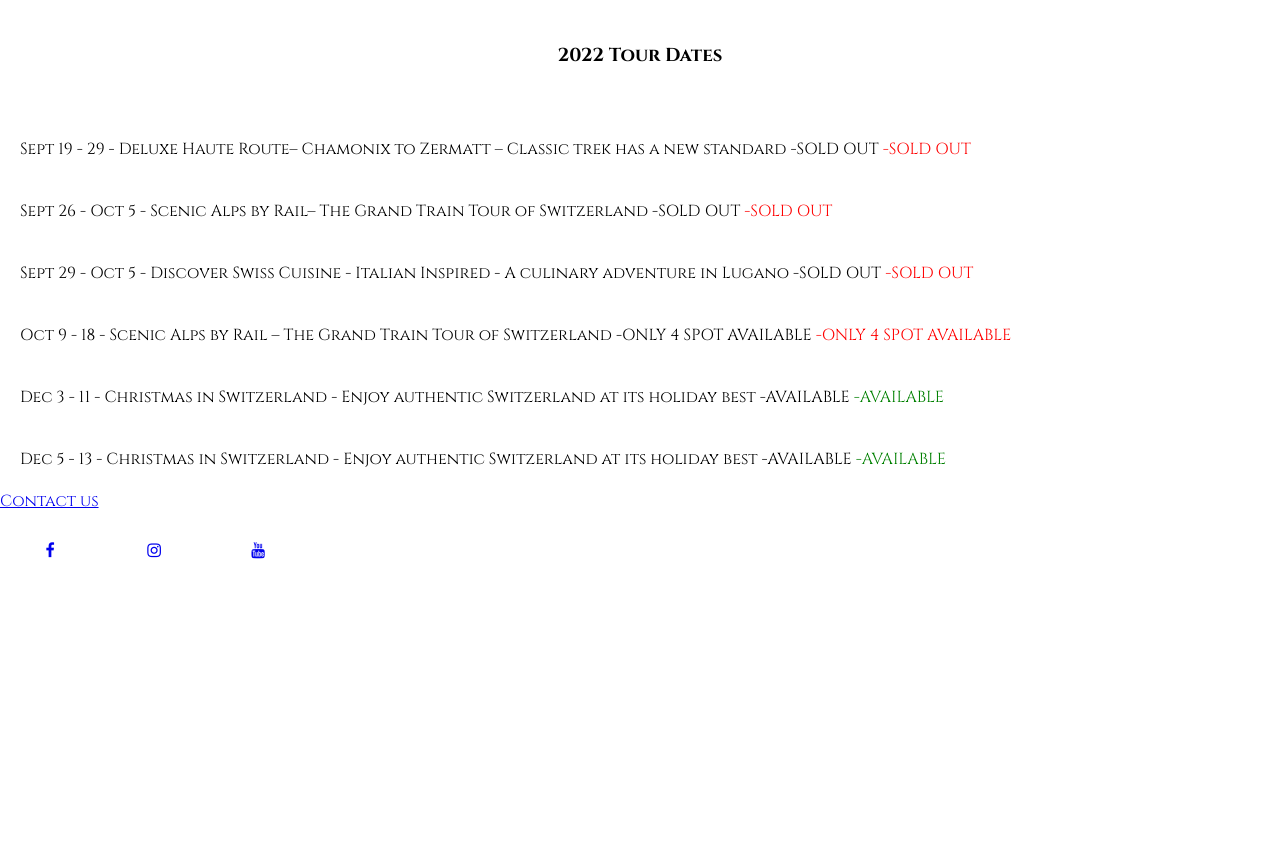
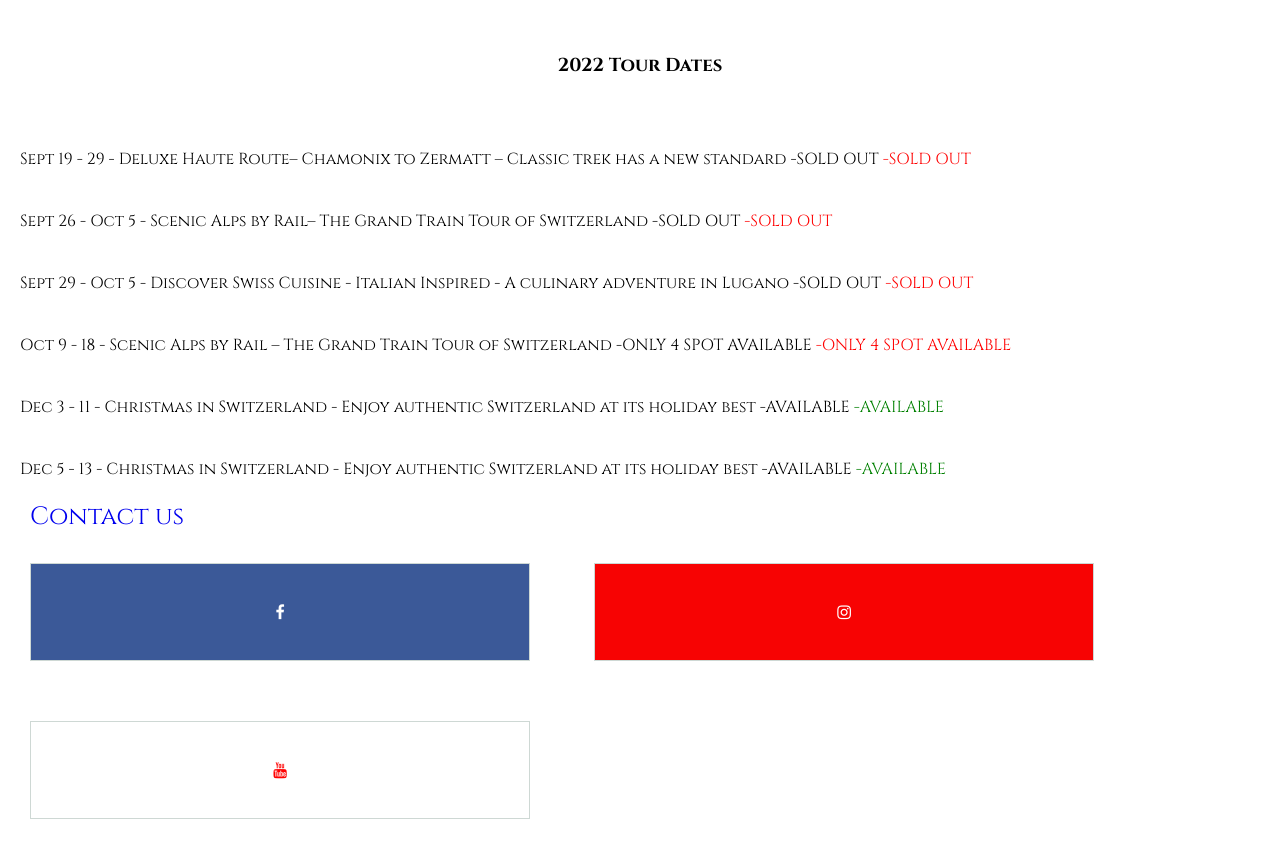
Before and after one commit to Stanni11/Alpentourismus, a plain HTML site: page index.html in a window 1280 px wide. Shown: the part 1102-1951 px from the top of the page. Before the commit the page ends 1690 px from the top, so only its background shows below. Drawn offline with Linux system fonts and the light colour scheme; a web font is replaced by a local one.

Commit message:
fertig aber immer noch nicht ganz amk

```diff
--- a/assets/css/style.css
+++ b/assets/css/style.css
@@ -31,7 +31,7 @@ h3{
     margin: auto;
 }
 div>img{
-    margin: 20px 0px 0px 0px;
+    margin: 25px 0px 0px 0px;
     padding: auto;
     width: 33%;
 }
@@ -39,8 +39,13 @@ div>img{
 li{
     padding: 20px;
 }
-.contact{
+a{
     text-align: center;
+    font-size: 25px;
+    text-decoration: none;
+    margin: 30px;
+
+
 }
 
 
@@ -57,12 +62,32 @@ li{
     content: "-AVAILABLE";
 }
 .fa {
-    padding: 30px;
-    font-size: 30px;
-    width: 100px;
+    padding: 40px;
+    font-size: 400px;
+    width: 500px;
+    text-decoration: none;
+    border: solid 1px;
+    border-color: rgb(206, 216, 212);}
+
+.fa-facebook {
+    background: #3B5998;
+    color: white;
     text-align: center;
-    text-decoration: none;
+
+
 }
+.fa-instagram {
+    background: #f70303;
+    color: white;
+    text-align: center;
+
+}
+.fa-youtube {
+    background: #ffffff;
+    color: rgb(255, 0, 0);
+    text-align: center;
+}
+
 .fa:hover {
     opacity: 0.7;
 }
--- /dev/null
+++ b/assets/css/stylecontact.css
@@ -0,0 +1,29 @@
+* {
+    margin: 0;
+    padding: 0;
+    box-sizing: border-box;
+    font-family: 'Cinzel', serif;
+}
+
+header{
+    margin: 100px;
+
+}
+body{
+    text-align: center;
+    background-image: url(../img/Discord.avif);
+    background-position: center;
+    background-size: 500px;
+    background-repeat: no-repeat;
+    background-color: rgb(0, 0, 0);
+    padding: 100px;
+    color: aliceblue;
+
+}
+a{
+    color: aliceblue;
+    text-align: center;
+    text-decoration: none;
+    font-family: fantasy;
+    font-size: 30px;
+}
--- a/index.html
+++ b/index.html
@@ -68,15 +68,14 @@
     </main>
 
     <footer>
-        <div>
-            <a class="contact" href="#">Contact us</a>
+        <div class="contact">
+            <a href="./assets/html/contact.html">Contact us</a>
+
         </div>
         <nav>
-
-                <a href="#" class="fa fa-facebook"></a>
-                <a href="#" class="fa fa-instagram"></a>
-                <a href="#" class="fa fa-youtube"></a>
-
+                <a href="https://de-de.facebook.com/" class="fa fa-facebook "></a>
+                <a href="https://www.instagram.com/" class="fa fa-instagram fa-10x"></a>
+                <a href="https://www.youtube.com/" class="fa fa-youtube fa-10x"></a>
         </nav>
     </footer>
 
```
Also changed, not shown: assets/html/contact.html (added, +22 -0 lines), assets/img/Alpen8.avif (added), assets/img/Discord.avif (added).
